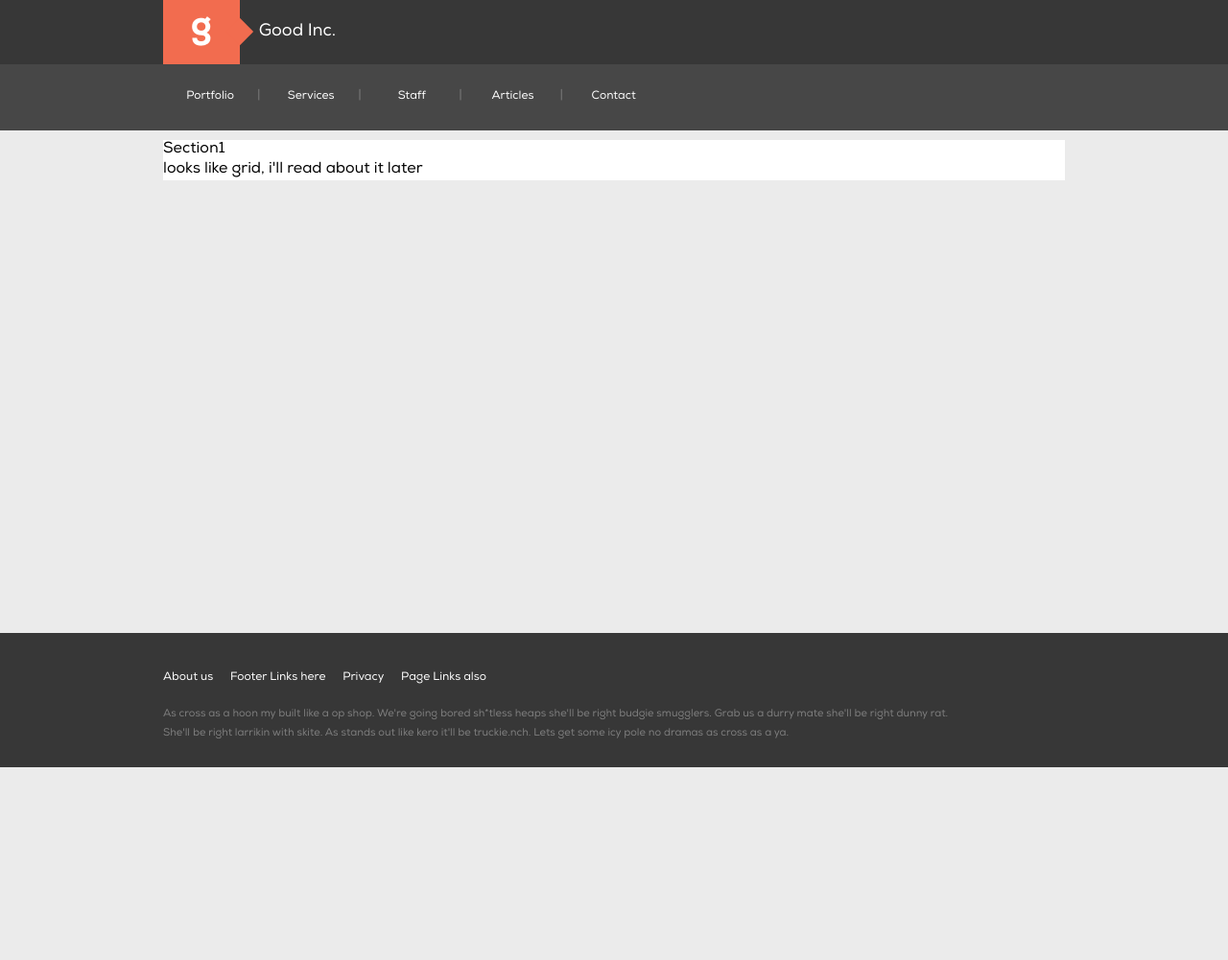
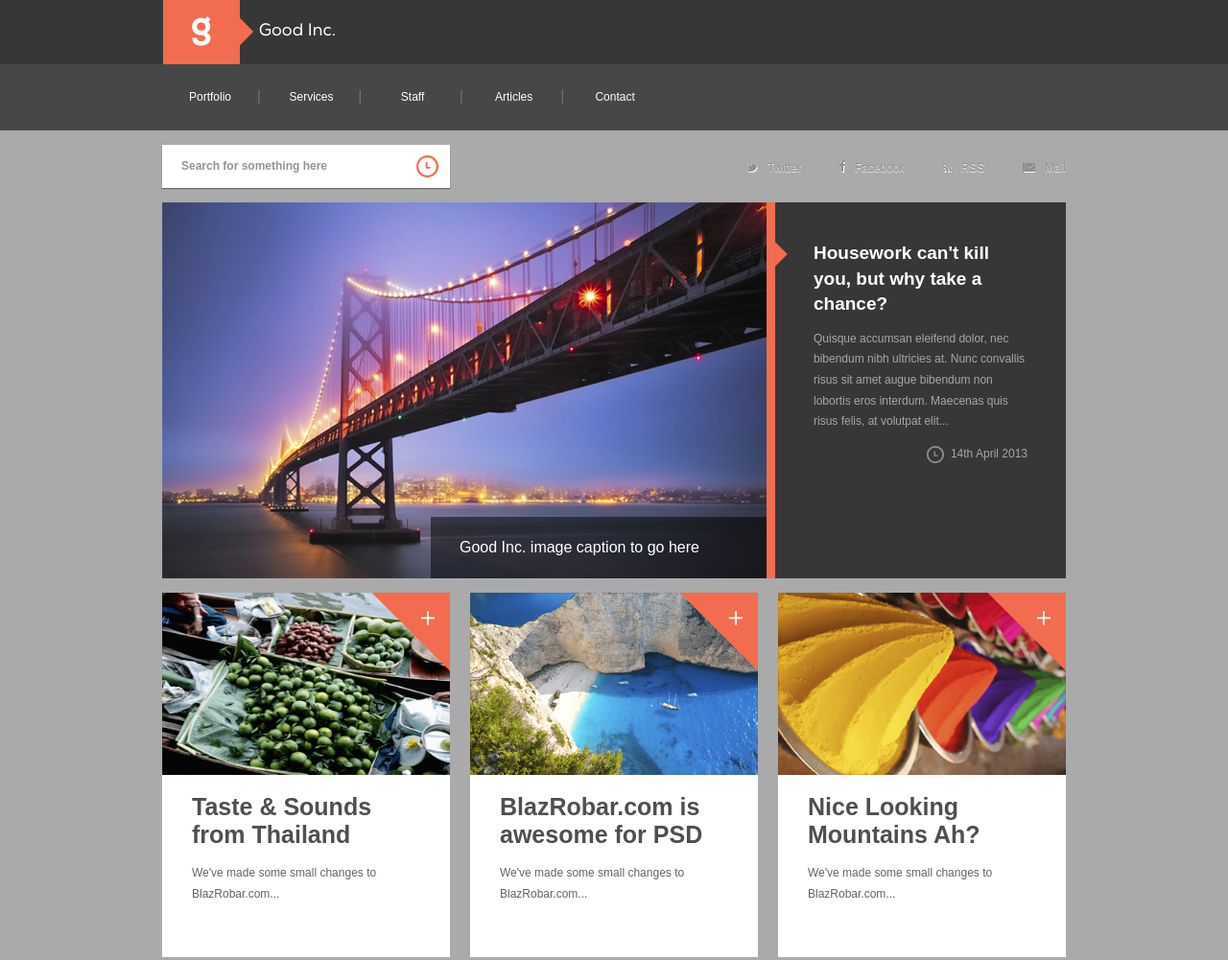
Before and after one commit to Azanny/css-goodinc, a plain HTML site: page index.html in a window 1280 px wide. Shown: the top 1001 px of the page at 96% size. Before the commit the page ends 800 px from the top, so only its background shows below. Drawn offline with Linux system fonts and the light colour scheme.

Commit message:
+ couple sections

```diff
--- a/index.html
+++ b/index.html
@@ -23,9 +23,68 @@
 </nav>
 
 <main>
-<section>Section1<br>
-looks like grid, i'll read about it later
+	<div class="social">
+		<input id="search" type="search" placeholder="Search for something here"/>
+		<img src="assets/clock.png"/>
+
+		<ul>
+			<li><a href="#"><img src="assets/twitter.svg"/>Twitter</a></li>
+			<li><a href="#"><img src="assets/facebook.svg"/>Facebook</a></li>
+			<li><a href="#"><img src="assets/rss.svg"/>RSS</a></li>
+			<li><a href="#"><img src="assets/mail.svg"/>Mail</a></li>
+		</ul>
+	</div>
+
+<section id="mainPic">
+	<span style="caption">Good Inc. image caption to go here</span>
+	<div>
+		<h2>Housework can't kill you, but why take a chance?</h2>
+		<p>
+			Quisque accumsan eleifend dolor, nec bibendum nibh ultricies at. Nunc convallis risus sit amet augue bibendum non lobortis eros interdum. Maecenas quis risus felis, at volutpat elit...
+		</p>
+		<span class="time">14th April 2013</span>
+	</div>
 </section>
+
+<section id="cards">
+	<div class="card">
+		<div class="plus"><img src="assets/plus.svg" alt="+"/></div>
+		<img src="assets/card1.png" class="cardPic" alt="card1"/>
+		<div class="cardBody">
+			<h1>Taste & Sounds from Thailand</h1>
+			<p>We've made some small changes to BlazRobar.com...</p>
+		</div>
+	</div>
+	<div class="card">
+		<div class="plus"><img src="assets/plus.svg" alt="+"/></div>
+		<img src="assets/card2.png" class="cardPic" alt="card1"/>
+		<div class="cardBody">
+			<h1>BlazRobar.com is awesome for PSD</h1>
+			<p>We've made some small changes to BlazRobar.com...</p>
+		</div>
+	</div>
+	<div class="card">
+		<div class="plus"><img src="assets/plus.svg" alt="+"/></div>
+		<img src="assets/card3.png" class="cardPic" alt="card1"/>
+		<div class="cardBody">
+			<h1>Nice Looking Mountains Ah?</h1>
+			<p>We've made some small changes to BlazRobar.com...</p>
+		</div>
+	</div>
+</section>
+
+<section id="longsection">
+
+<div id="longdiv">
+
+</div>
+
+<aside>
+
+</aside>
+
+</section>
+
 
 </main>
 
--- a/styles.css
+++ b/styles.css
@@ -11,8 +11,8 @@
 }
 
 body{
-	background:#ebebeb;
-	font-family:Nexa;
+	background:#aaa;/*ebebeb*/
+	font-family:Arial,Nexa;
 	margin:0;
 	padding:0;
 }
@@ -27,6 +27,7 @@ header{
 	width:100%;
 	height:67px;
 	line-height:67px;
+	font-family:Nexa;
 	color:#fff;
 	font-size:18px
 }
@@ -70,6 +71,7 @@ nav{
 	width:98px;
 	height:69px;
 	line-height:69px;
+	box-sizing:border-box;
 	font-size:12px;
 	color:#fff;
 	cursor:pointer;
@@ -97,19 +99,230 @@ nav{
 
 main{
 	display:block;
-	margin:10px auto 122px;
-	width:940px;
+	margin:15px auto 122px;
+	width:942px;
 
 }
 
+.social{
+	height:45px;
+	display:flex;
+	align-items:center;
+	justify-content:space-between
+}
+#search{
+	width:300px;
+	height:45px;
+	line-height:45px;
+	font-size:12px;
+	color:#959595;
+	font-weight:bold;
+	border:none;
+	outline:none;
+	box-sizing:border-box;
+	padding-left:20px;
+	box-shadow:0 1px 1px rgba(0,0,0,0.4)
+
+}
+#search::placeholder{
+	color:#959595;
+	font-weight:bold
+}
+
+.social>img{
+	position:relative;
+	left:-140px;
+}
+
+.social a{
+	font-size:12px;
+	color:#8f8f8f;
+	text-decoration:none;
+}
+
+.social ul{
+	list-style-type:none
+}
+
+.social li{
+	display:inline-block;
+	margin-left:35px;
+	text-shadow:0 1px 1px rgba(255,255,255,0.9)
+}
+
+ul img{
+	margin-right:10px;
+	position:relative;
+	top:1px;
+}
+
 section{
-	background:#fff;
+	margin-top:15px;
+	width:100%;
+}
+
+#mainPic{
+	height:392px;
+	position:relative;
+	background:url('assets/bridge.png');
+	background-position:top left;
+
+}
+
+#mainPic>span{
+	position:absolute;
+	bottom:0;
+	left:280px;
+	color:#fff;
+	height:64px;
+	line-height:64px;
+	width:364px;
+	box-sizing:border-box;
+	padding-left:30px;
+	background:rgba(0,0,0,.5);
+	font-size:16px;
+}
+
+#mainPic div{
+	position:absolute;
+	top:0;
+	right:0;
+	width:312px;
+	height:100%;
+	box-sizing:border-box;
+	background:#373737;
+	padding:40px;
+	border-left:9px solid #f26c4f;
+	overflow:hidden;
+
+}
+
+#mainPic div::before{
+	content:'';
+	position:absolute;
+	top:45px;
+	left:-9px;
+	width:18px;
+	height:18px;
+	background:#f26c4f;
+	transform:rotate(45deg)
+}
+
+#mainPic h2{
+	color:#fff;
+	font-size:19px;
+	margin:0;
+	padding:0;
+	line-height:1.4
+}
+
+#mainPic p, #mainPic .time{
+	color:#a7a7a7;
+	font-size:12px;
+	line-height:1.8;
+}
+
+.time{
+	display:inline-block;
+	float:right;
+	position:relative;
+}
+
+.time::before{
+	content:'';
+	background-image:url('assets/clockblack.svg');
+
+	position:absolute;
+	left:-25px;
+	top:2px;
+	width:18px;
+	height:18px;
+
 }
 
 
+#cards{
+	height:380px;
+	display:flex;
+	justify-content:space-between;
+}
+
+.card{
+	position:relative;
+	overflow:hidden;
+	width:300px;
+	height:100%;
+	background-color:#fff;
+	padding:0;
+}
+
+.cardPic{
+	height:190px;
+	width:100%;
+
+}
+
+.cardBody{
+	padding:0 31px
+}
+
+.cardBody h1{
+	font-size:25px;
+	color:#4f4f4f;
+	margin:15px 0;
+	font-weight:bold;
+}
+
+.cardBody p{
+	color:#646464;
+	font-size:12px;
+	line-height:1.8
+}
+
+.plus{
+	height:70px;
+	width:150px;
+	transform:rotate(45deg);
+	background:#f26c4f;
+	position:absolute;
+	top:-27px;
+	right:-51px;
+}
+.plus img{
+	position:absolute;
+	transform:rotate(45deg);
+	top:40px;
+	right:54px;
+}
+
+
+#longsection{
+	display:flex;
+	justify-content:space-between;
+}
+
+#longdiv{
+	display:flex;
+	flex-direction:column;
+	align-items:stretch;
+	width:623px;
+}
+
+aside{
+	width:300px;
+}
+
+
+
+
+
+
+
+
+
+
+
 footer{
-	position:absolute;
-	bottom:0;
 	background:#373737;
 	height:140px;
 	width:100%;
```
Also changed, not shown: assets/card1.png (added), assets/card2.png (added), assets/card3.png (added), assets/facebook.svg (added), assets/mail.svg (added), assets/plus.svg (added), assets/rss.svg (added), assets/twitter.svg (added).
